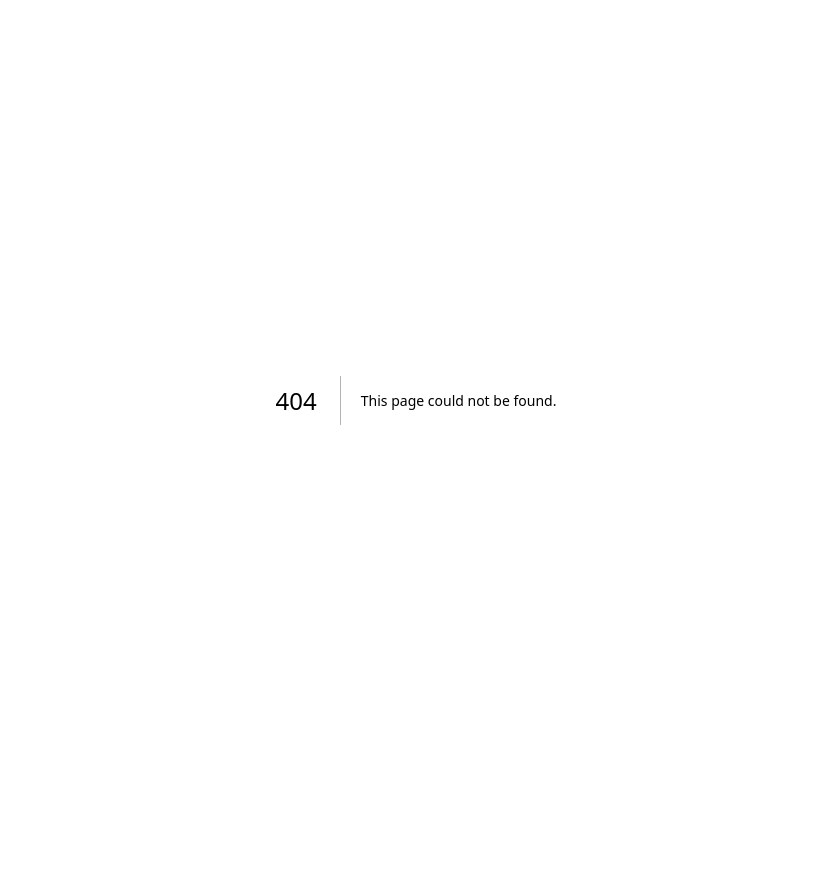
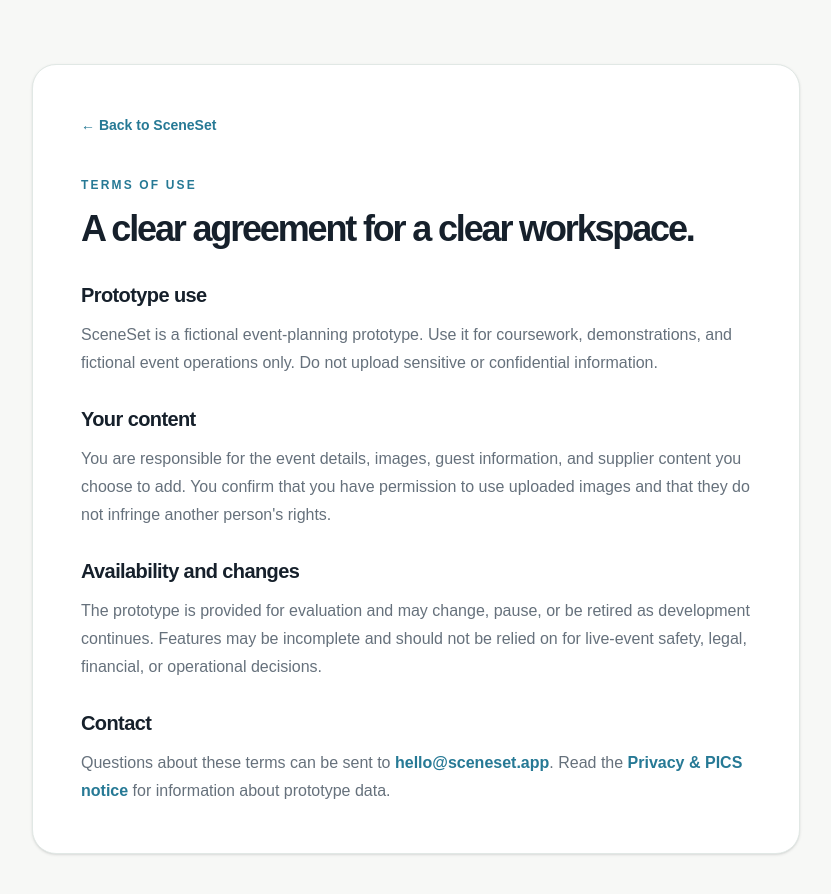
Before and after one commit to CherryLeChicken/sceneset, a Next.js app: page /terms in a window 1280 px wide. Before the commit this address had no page. Shown: the top 894 px of the page, without its empty margins (224-1055 px from the left). Before the commit the page ends 800 px from the top, so only its background shows below. Built offline with nearby package versions, Linux system fonts and the light colour scheme.

Commit message:
Complete public marketing and compliance pages

```diff
--- a/public/manus-routes.json
+++ b/public/manus-routes.json
@@ -1 +1 @@
-{"routes":[{"path":"/","title":"SceneSet"},{"path":"/privacy","title":"Privacy & PICS"},{"path":"/sign-in","title":"Sign in"},{"path":"/sign-up","title":"Sign up"},{"path":"/dashboard","title":"Dashboard"}]}
+{"routes":[{"path":"/","title":"SceneSet"},{"path":"/privacy","title":"Privacy & PICS"},{"path":"/terms","title":"Terms"},{"path":"/sign-in","title":"Sign in"},{"path":"/sign-up","title":"Sign up"},{"path":"/dashboard","title":"Dashboard"}]}
--- a/src/app/page.tsx
+++ b/src/app/page.tsx
@@ -28,7 +28,7 @@ const workflow = [
 export default function Home() {
   return (
     <main className="min-h-screen overflow-hidden bg-[#f7f8f6] text-[#16202b]">
-      <nav className="mx-auto flex max-w-7xl items-center justify-between px-6 py-6 lg:px-10">
+      <nav aria-label="Primary navigation" className="mx-auto flex max-w-7xl items-center justify-between px-6 py-6 lg:px-10">
         <a href="#top" className="flex items-center gap-3" aria-label="SceneSet home">
           <span className="grid h-10 w-10 place-items-center rounded-xl bg-[#16202b] shadow-sm">
             <span className="h-5 w-5 rounded-full border-[3px] border-[#a7e8ff] border-b-transparent" />
@@ -56,7 +56,7 @@ export default function Home() {
             <span className="h-2 w-2 rounded-full bg-[#65d5a4]" /> Event operations, in rhythm
           </p>
           <h1 className="max-w-2xl text-5xl font-semibold leading-[0.98] tracking-[-0.07em] text-[#16202b] sm:text-6xl lg:text-[5.55rem]">
-            Make every moving part feel <span className="text-[#4aa6c5]">easy.</span>
+            Make every moving part feel <span className="text-[#267995]">easy.</span>
           </h1>
           <p className="mt-8 max-w-xl text-lg leading-8 text-[#66717c] sm:text-xl">
             SceneSet gives independent producers and growing teams a clear, collaborative space to plan the work, run the day and bring the room to life.
@@ -69,7 +69,7 @@ export default function Home() {
               See how it works <span className="ml-2" aria-hidden="true">↓</span>
             </a>
           </div>
-          <p className="mt-6 text-xs font-medium text-[#87929a]">Free for your first workspace · No credit card required</p>
+          <p className="mt-6 text-xs font-medium text-[#5f6d75]">Free for your first workspace · No credit card required</p>
         </div>
 
         <div className="relative mx-auto w-full max-w-[590px]">
@@ -78,42 +78,42 @@ export default function Home() {
           <div className="relative rounded-[2rem] border border-white bg-white p-4 shadow-[0_30px_80px_rgba(31,48,61,0.14)] sm:p-6">
             <div className="mb-5 flex items-center justify-between border-b border-[#edf0ef] pb-5">
               <div>
-                <p className="text-xs font-semibold uppercase tracking-[0.16em] text-[#8a959b]">Today · 24 Jun</p>
+                <p className="text-xs font-semibold uppercase tracking-[0.16em] text-[#63747c]">Today · 24 Jun</p>
                 <h2 className="mt-1 text-xl font-bold tracking-[-0.04em]">Harbour Lights Market</h2>
               </div>
-              <span className="rounded-full bg-[#e6f8ef] px-3 py-1.5 text-xs font-bold text-[#338a62]">On track</span>
+              <span className="rounded-full bg-[#e6f8ef] px-3 py-1.5 text-xs font-bold text-[#267a55]">On track</span>
             </div>
             <div className="grid gap-3 sm:grid-cols-[1.15fr_0.85fr]">
               <div className="rounded-2xl bg-[#f4f8f7] p-5">
-                <div className="flex items-center justify-between"><span className="text-xs font-bold uppercase tracking-[0.14em] text-[#7a898c]">Run-sheet</span><span className="text-xs font-bold text-[#4aa6c5]">Today</span></div>
+                <div className="flex items-center justify-between"><span className="text-xs font-bold uppercase tracking-[0.14em] text-[#5e6d72]">Run-sheet</span><span className="text-xs font-bold text-[#267995]">Today</span></div>
                 <div className="mt-6 space-y-5">
                   {[["09:00", "Vendor load-in", "Nadia"], ["11:30", "Sound check", "AV crew"], ["13:00", "Doors open", "Sam"]].map(([time, item, owner], index) => (
                     <div className="flex gap-3" key={item}>
-                      <span className="w-11 pt-0.5 text-[10px] font-bold text-[#92a0a4]">{time}</span>
-                      <div className="relative flex-1 border-l border-[#cbdcda] pl-4"><span className={`absolute -left-[5px] top-1 h-2 w-2 rounded-full ${index === 1 ? "bg-[#f4be45]" : "bg-[#68cda1]"}`} /><p className="text-sm font-bold">{item}</p><p className="mt-1 text-xs text-[#8a9799]">Owner · {owner}</p></div>
+                      <span className="w-11 pt-0.5 text-[10px] font-bold text-[#63737a]">{time}</span>
+                      <div className="relative flex-1 border-l border-[#cbdcda] pl-4"><span className={`absolute -left-[5px] top-1 h-2 w-2 rounded-full ${index === 1 ? "bg-[#f4be45]" : "bg-[#68cda1]"}`} /><p className="text-sm font-bold">{item}</p><p className="mt-1 text-xs text-[#5f7075]">Owner · {owner}</p></div>
                     </div>
                   ))}
                 </div>
               </div>
               <div className="space-y-3">
                 <div className="rounded-2xl bg-[#16202b] p-5 text-white"><p className="text-xs font-bold uppercase tracking-[0.14em] text-[#a7e8ff]">Budget used</p><p className="mt-3 text-3xl font-semibold tracking-[-0.06em]">$8,420</p><div className="mt-5 h-2 rounded-full bg-white/15"><div className="h-2 w-[68%] rounded-full bg-[#a7e8ff]" /></div><p className="mt-2 text-xs text-white/50">68% of $12,400 cap</p></div>
-                <div className="rounded-2xl border border-[#e8edeb] bg-white p-5"><p className="text-xs font-bold uppercase tracking-[0.14em] text-[#8a959b]">Open tasks</p><p className="mt-2 text-3xl font-semibold tracking-[-0.06em]">12 <span className="text-sm font-medium text-[#8a959b]">/ 38</span></p><div className="mt-4 flex -space-x-2"><span className="grid h-7 w-7 place-items-center rounded-full border-2 border-white bg-[#f9d77e] text-[10px] font-bold">N</span><span className="grid h-7 w-7 place-items-center rounded-full border-2 border-white bg-[#bcefff] text-[10px] font-bold">S</span><span className="grid h-7 w-7 place-items-center rounded-full border-2 border-white bg-[#f5b7b7] text-[10px] font-bold">J</span><span className="grid h-7 w-7 place-items-center rounded-full border-2 border-white bg-[#edf0ef] text-[10px] font-bold">+4</span></div></div>
+                <div className="rounded-2xl border border-[#e8edeb] bg-white p-5"><p className="text-xs font-bold uppercase tracking-[0.14em] text-[#63747c]">Open tasks</p><p className="mt-2 text-3xl font-semibold tracking-[-0.06em]">12 <span className="text-sm font-medium text-[#63747c]">/ 38</span></p><div className="mt-4 flex -space-x-2"><span className="grid h-7 w-7 place-items-center rounded-full border-2 border-white bg-[#f9d77e] text-[10px] font-bold">N</span><span className="grid h-7 w-7 place-items-center rounded-full border-2 border-white bg-[#bcefff] text-[10px] font-bold">S</span><span className="grid h-7 w-7 place-items-center rounded-full border-2 border-white bg-[#f5b7b7] text-[10px] font-bold">J</span><span className="grid h-7 w-7 place-items-center rounded-full border-2 border-white bg-[#edf0ef] text-[10px] font-bold">+4</span></div></div>
               </div>
             </div>
-            <div className="mt-3 flex items-center gap-3 rounded-2xl border border-dashed border-[#cbd9d7] p-4"><span className="grid h-8 w-8 place-items-center rounded-full bg-[#e6f8ef] text-[#338a62]">✓</span><p className="text-sm text-[#66717c]"><strong className="text-[#16202b]">Nice work.</strong> Your supplier confirmations are 92% complete.</p></div>
+            <div className="mt-3 flex items-center gap-3 rounded-2xl border border-dashed border-[#cbd9d7] p-4"><span className="grid h-8 w-8 place-items-center rounded-full bg-[#e6f8ef] text-[#267a55]">✓</span><p className="text-sm text-[#66717c]"><strong className="text-[#16202b]">Nice work.</strong> Your supplier confirmations are 92% complete.</p></div>
           </div>
         </div>
       </section>
 
       <section id="why" className="border-y border-[#e6ebe9] bg-white">
-        <div className="mx-auto max-w-7xl px-6 py-20 lg:px-10 lg:py-24"><div className="mb-12 max-w-xl"><p className="text-xs font-bold uppercase tracking-[0.18em] text-[#4aa6c5]">Less scramble, more scene</p><h2 className="mt-4 text-3xl font-semibold tracking-[-0.06em] sm:text-4xl">The good kind of busy.</h2></div><div className="grid gap-5 md:grid-cols-3">{features.map((feature) => <article className="rounded-3xl border border-[#e8edeb] p-7" key={feature.number}><span className={`inline-flex rounded-full px-3 py-1 text-xs font-bold ${feature.accent}`}>{feature.number}</span><h3 className="mt-16 text-xl font-bold tracking-[-0.04em]">{feature.title}</h3><p className="mt-4 leading-7 text-[#71808a]">{feature.body}</p></article>)}</div></div>
+        <div className="mx-auto max-w-7xl px-6 py-20 lg:px-10 lg:py-24"><div className="mb-12 max-w-xl"><p className="text-xs font-bold uppercase tracking-[0.18em] text-[#267995]">Less scramble, more scene</p><h2 className="mt-4 text-3xl font-semibold tracking-[-0.06em] sm:text-4xl">The good kind of busy.</h2></div><div className="grid gap-5 md:grid-cols-3">{features.map((feature) => <article className="rounded-3xl border border-[#e8edeb] p-7" key={feature.number}><span className={`inline-flex rounded-full px-3 py-1 text-xs font-bold ${feature.accent}`}>{feature.number}</span><h3 className="mt-16 text-xl font-bold tracking-[-0.04em]">{feature.title}</h3><p className="mt-4 leading-7 text-[#56666f]">{feature.body}</p></article>)}</div></div>
       </section>
 
-      <section id="workflow" className="mx-auto grid max-w-7xl gap-14 px-6 py-20 lg:grid-cols-[0.8fr_1.2fr] lg:px-10 lg:py-28"><div><p className="text-xs font-bold uppercase tracking-[0.18em] text-[#4aa6c5]">A clearer way forward</p><h2 className="mt-4 max-w-md text-4xl font-semibold leading-tight tracking-[-0.06em]">From first idea to final applause.</h2><p className="mt-6 max-w-md leading-7 text-[#71808a]">Whether you are producing a pop-up, a student showcase or a client activation, SceneSet helps everyone know what matters next.</p></div><div className="space-y-0">{workflow.map(([number, title, body]) => <div className="flex gap-6 border-t border-[#dfe7e4] py-7" key={number}><span className="pt-1 text-sm font-bold text-[#4aa6c5]">{number}</span><div><h3 className="text-xl font-bold tracking-[-0.03em]">{title}</h3><p className="mt-2 max-w-lg leading-7 text-[#71808a]">{body}</p></div></div>)}</div></section>
+      <section id="workflow" className="mx-auto grid max-w-7xl gap-14 px-6 py-20 lg:grid-cols-[0.8fr_1.2fr] lg:px-10 lg:py-28"><div><p className="text-xs font-bold uppercase tracking-[0.18em] text-[#267995]">A clearer way forward</p><h2 className="mt-4 max-w-md text-4xl font-semibold leading-tight tracking-[-0.06em]">From first idea to final applause.</h2><p className="mt-6 max-w-md leading-7 text-[#56666f]">Whether you are producing a pop-up, a student showcase or a client activation, SceneSet helps everyone know what matters next.</p></div><div className="space-y-0">{workflow.map(([number, title, body]) => <div className="flex gap-6 border-t border-[#dfe7e4] py-7" key={number}><span className="pt-1 text-sm font-bold text-[#267995]">{number}</span><div><h3 className="text-xl font-bold tracking-[-0.03em]">{title}</h3><p className="mt-2 max-w-lg leading-7 text-[#56666f]">{body}</p></div></div>)}</div></section>
 
       <section id="pricing" className="mx-6 mb-8 overflow-hidden rounded-[2rem] bg-[#16202b] px-7 py-14 text-white sm:px-12 lg:mx-auto lg:max-w-7xl lg:px-20 lg:py-20"><div className="grid gap-10 lg:grid-cols-[1fr_auto] lg:items-end"><div><p className="text-xs font-bold uppercase tracking-[0.18em] text-[#a7e8ff]">Start with the essentials</p><h2 className="mt-4 max-w-xl text-4xl font-semibold leading-tight tracking-[-0.06em] sm:text-5xl">Your next event deserves a better backstage.</h2><p className="mt-6 max-w-lg leading-7 text-white/60">Create your first workspace free. When your production grows, SceneSet grows with you.</p></div><a href="mailto:hello@sceneset.app?subject=SceneSet%20early%20access" className="inline-flex items-center justify-center rounded-full bg-[#a7e8ff] px-7 py-4 font-bold text-[#16202b] transition-transform hover:-translate-y-1 focus:outline-2 focus:outline-offset-2 focus:outline-sky-300">Get early access <span className="ml-3" aria-hidden="true">↗</span></a></div></section>
 
-      <footer className="mx-auto flex max-w-7xl flex-col gap-4 px-6 py-8 text-sm text-[#829097] sm:flex-row sm:items-center sm:justify-between lg:px-10"><p>© 2026 SceneSet. Make space for good work.</p><div className="flex gap-6"><a className="hover:text-[#16202b]" href="#why">Features</a><a className="hover:text-[#16202b]" href="#pricing">Pricing</a><a className="hover:text-[#16202b]" href="mailto:hello@sceneset.app">Contact</a></div></footer>
+      <footer className="mx-auto flex max-w-7xl flex-col gap-4 px-6 py-8 text-sm text-[#5b6a72] sm:flex-row sm:items-center sm:justify-between lg:px-10"><p>© 2026 SceneSet. Make space for good work.</p><nav aria-label="Footer navigation" className="flex flex-wrap gap-x-6 gap-y-2"><a className="hover:text-[#16202b]" href="#why">Features</a><a className="hover:text-[#16202b]" href="#pricing">Pricing</a><a className="hover:text-[#16202b]" href="/privacy">Privacy &amp; PICS</a><a className="hover:text-[#16202b]" href="/terms">Terms</a><a className="hover:text-[#16202b]" href="mailto:hello@sceneset.app">Contact</a></nav></footer>
     </main>
   );
 }
--- a/src/app/privacy/page.tsx
+++ b/src/app/privacy/page.tsx
@@ -1,11 +1,18 @@
+import type { Metadata } from "next";
+
+export const metadata: Metadata = {
+  title: "Privacy & PICS | SceneSet",
+  description: "SceneSet's privacy and personal information collection notice for the prototype.",
+};
+
 export default function PrivacyPage() {
   return (
     <main className="min-h-screen bg-[#f7f8f6] px-6 py-16 text-[#16202b]">
       <article className="mx-auto max-w-3xl rounded-3xl border border-[#e1e8e5] bg-white p-8 shadow-sm sm:p-12">
-        <a href="/" className="text-sm font-semibold text-[#4aa6c5]">
+        <a href="/" className="text-sm font-semibold text-[#267995]">
           ← Back to SceneSet
         </a>
-        <p className="mt-10 text-xs font-bold uppercase tracking-[0.18em] text-[#4aa6c5]">
+        <p className="mt-10 text-xs font-bold uppercase tracking-[0.18em] text-[#267995]">
           Privacy &amp; Personal Information Collection Statement
         </p>
         <h1 className="mt-4 text-4xl font-semibold tracking-[-0.06em]">Your planning data, handled carefully.</h1>
@@ -23,6 +30,13 @@ export default function PrivacyPage() {
             project administrator. Continuing to use the prototype confirms that you have read
             this notice.
           </p>
+          <p>
+            For the rules that apply to prototype use, read the{" "}
+            <a className="font-semibold text-[#267995] underline" href="/terms">
+              Terms of use
+            </a>
+            .
+          </p>
         </div>
       </article>
     </main>
--- /dev/null
+++ b/src/app/terms/page.tsx
@@ -0,0 +1,68 @@
+import type { Metadata } from "next";
+
+export const metadata: Metadata = {
+  title: "Terms | SceneSet",
+  description: "The terms for using the SceneSet event-planning prototype.",
+};
+
+export default function TermsPage() {
+  return (
+    <main className="min-h-screen bg-[#f7f8f6] px-6 py-16 text-[#16202b]">
+      <article className="mx-auto max-w-3xl rounded-3xl border border-[#e1e8e5] bg-white p-8 shadow-sm sm:p-12">
+        <a href="/" className="text-sm font-semibold text-[#267995]">
+          ← Back to SceneSet
+        </a>
+        <p className="mt-10 text-xs font-bold uppercase tracking-[0.18em] text-[#267995]">
+          Terms of use
+        </p>
+        <h1 className="mt-4 text-4xl font-semibold tracking-[-0.06em]">
+          A clear agreement for a clear workspace.
+        </h1>
+        <div className="mt-8 space-y-7 leading-7 text-[#66717c]">
+          <section aria-labelledby="prototype-use">
+            <h2 id="prototype-use" className="text-xl font-bold tracking-[-0.03em] text-[#16202b]">
+              Prototype use
+            </h2>
+            <p className="mt-3">
+              SceneSet is a fictional event-planning prototype. Use it for coursework,
+              demonstrations, and fictional event operations only. Do not upload sensitive or
+              confidential information.
+            </p>
+          </section>
+          <section aria-labelledby="your-content">
+            <h2 id="your-content" className="text-xl font-bold tracking-[-0.03em] text-[#16202b]">
+              Your content
+            </h2>
+            <p className="mt-3">
+              You are responsible for the event details, images, guest information, and supplier
+              content you choose to add. You confirm that you have permission to use uploaded
+              images and that they do not infringe another person&apos;s rights.
+            </p>
+          </section>
+          <section aria-labelledby="availability">
+            <h2 id="availability" className="text-xl font-bold tracking-[-0.03em] text-[#16202b]">
+              Availability and changes
+            </h2>
+            <p className="mt-3">
+              The prototype is provided for evaluation and may change, pause, or be retired as
+              development continues. Features may be incomplete and should not be relied on for
+              live-event safety, legal, financial, or operational decisions.
+            </p>
+          </section>
+          <section aria-labelledby="contact">
+            <h2 id="contact" className="text-xl font-bold tracking-[-0.03em] text-[#16202b]">
+              Contact
+            </h2>
+            <p className="mt-3">
+              Questions about these terms can be sent to{" "}
+              <a className="font-semibold text-[#267995] underline" href="mailto:hello@sceneset.app">
+                hello@sceneset.app
+              </a>
+              . Read the <a className="font-semibold text-[#267995] underline" href="/privacy">Privacy &amp; PICS notice</a> for information about prototype data.
+            </p>
+          </section>
+        </div>
+      </article>
+    </main>
+  );
+}
```
Also changed, not shown: 1 other file (tests, documents, lock files or other folders).
